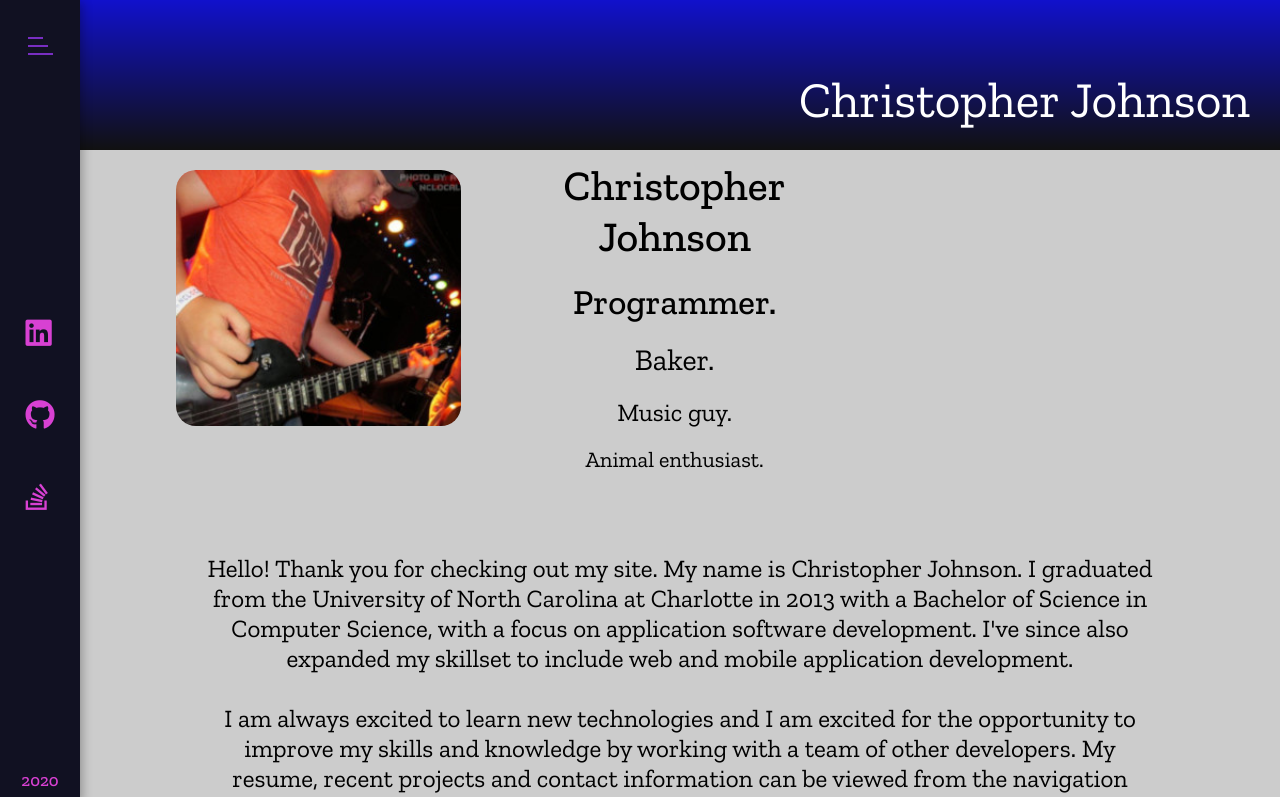
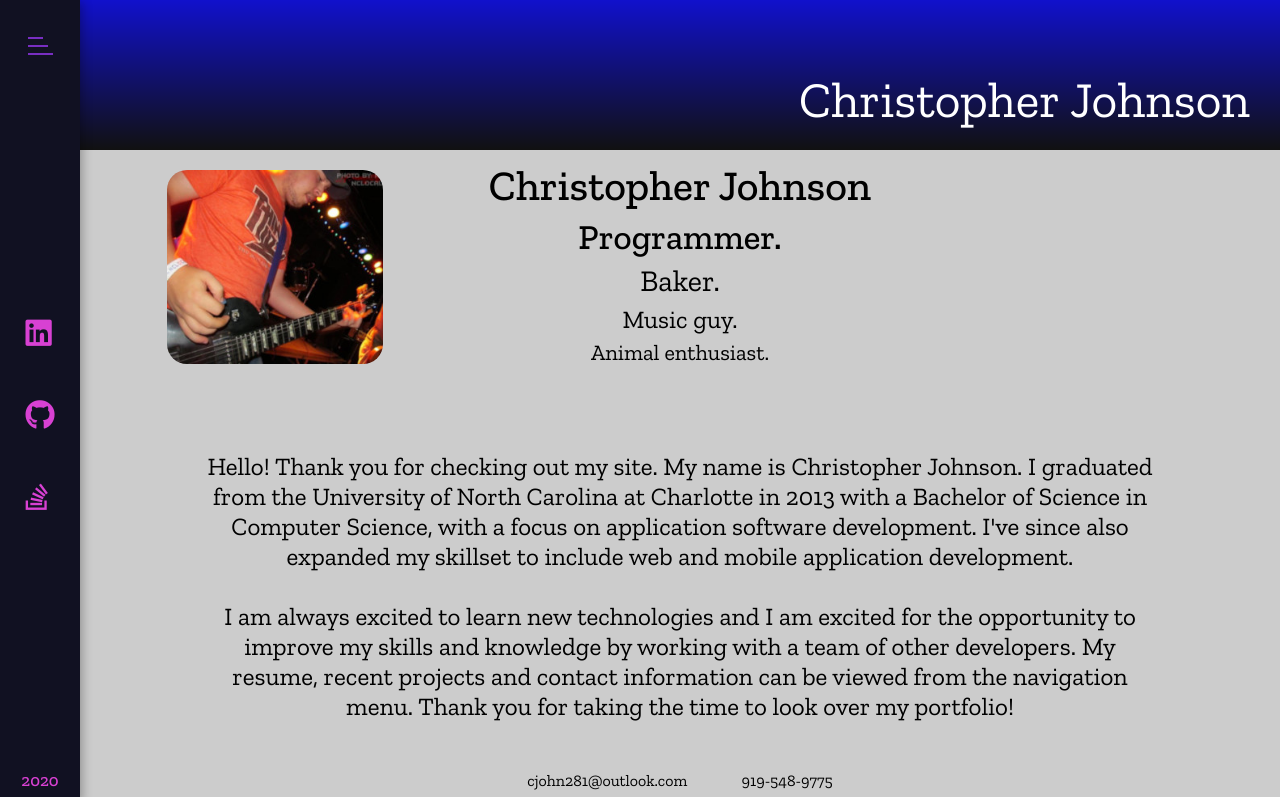
Before and after one commit to cjohn281/portfolio, a React (Create React App) app: page / in a window 1280 px wide. Shown: the top 797 px of the page. Built offline with nearby package versions, Linux system fonts and the light colour scheme.

Commit message:
updated responsive styles

```diff
--- a/src/components/ContentPages/Home.css
+++ b/src/components/ContentPages/Home.css
@@ -102,9 +102,8 @@
 	}
 }
 
-@media screen and (max-width: 1100px) {
+@media screen and (max-width: 1400px) {
 	.home-heading-content {
-		/*border: 1px solid red;*/
 		flex: 0 0 50%;
 	}
 
@@ -113,6 +112,32 @@
 		flex: 0 0 25%;
 	}
 
+	.home-heading-img img {
+		width: 80%;
+	}
+
+	.home-heading-content h1 {
+		margin-bottom: .5rem;
+	}
+
+	.home-heading-content h3 {
+		margin-bottom: .5rem;
+	}
+
+	.home-heading-content h4 {
+		margin-bottom: .5rem;
+	}
+
+	.home-heading-content h5 {
+		margin-bottom: .5rem;
+	}
+
+	.home-heading-content h6 {
+		margin-bottom: .5rem;
+	}
+}
+
+@media screen and (max-width: 1100px) {
 	.home-heading-img img {
 		display: none;
 	}
@@ -135,26 +160,6 @@
 		display: none;
 	}
 
-	.home-heading-content h1 {
-		margin-bottom: .5rem;
-	}
-
-	.home-heading-content h3 {
-		margin-bottom: .5rem;
-	}
-
-	.home-heading-content h4 {
-		margin-bottom: .5rem;
-	}
-
-	.home-heading-content h5 {
-		margin-bottom: .5rem;
-	}
-
-	.home-heading-content h6 {
-		margin-bottom: .5rem;
-	}
-
 	.home-body {
 		margin-top: 0;
 		font-family: 'Noto Sans', sans-serif;
@@ -172,7 +177,7 @@
 
 @media screen and (max-width: 475px) {
 	.home-heading-content h1 {
-		font-size: 3rem;
+		display: none;
 	}
 
 	.home-heading-content h3 {
```
